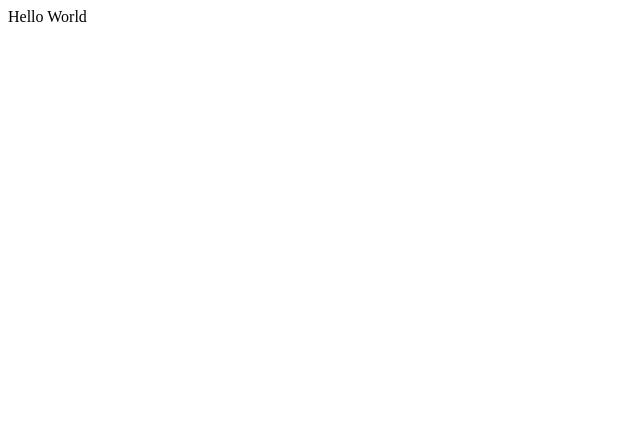
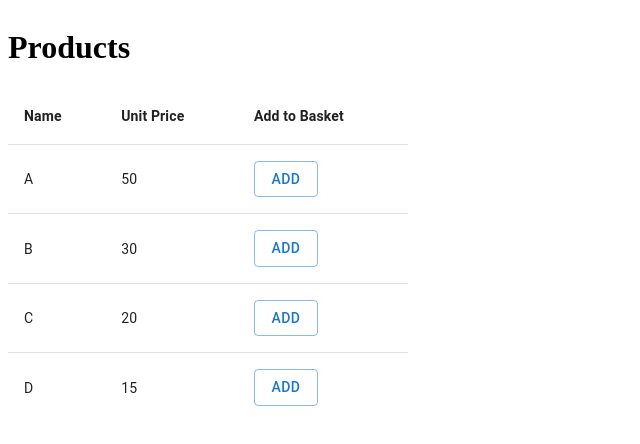
Before and after one commit to mtahafarooq/prismic-take-home-test-main, a React (Vite) app: page / in a window 1280 px wide. Shown: the top 444 px of the page, without its empty margins (0-640 px from the left). Built offline with nearby package versions, Linux system fonts and the light colour scheme.

Commit message:
render products ui in app component

```diff
--- a/src/App.tsx
+++ b/src/App.tsx
@@ -1,7 +1,9 @@
+import Products from "./pages/products/containers/product-container";
+
 export default function App() {
   return (
-    <>
-      <div>Hello World</div>
-    </>
+    <div>
+      <Products />
+    </div>
   );
 }
```
